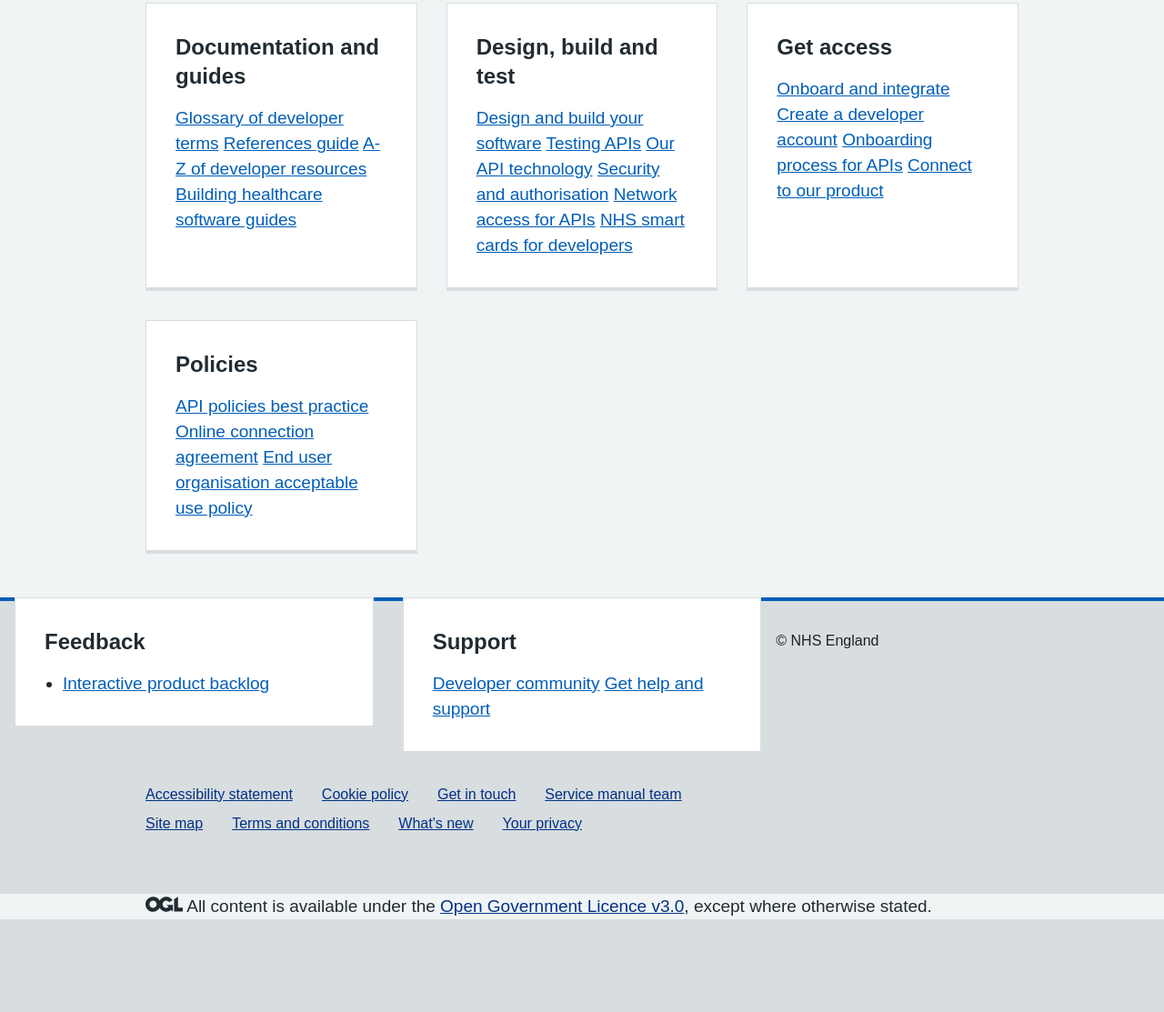
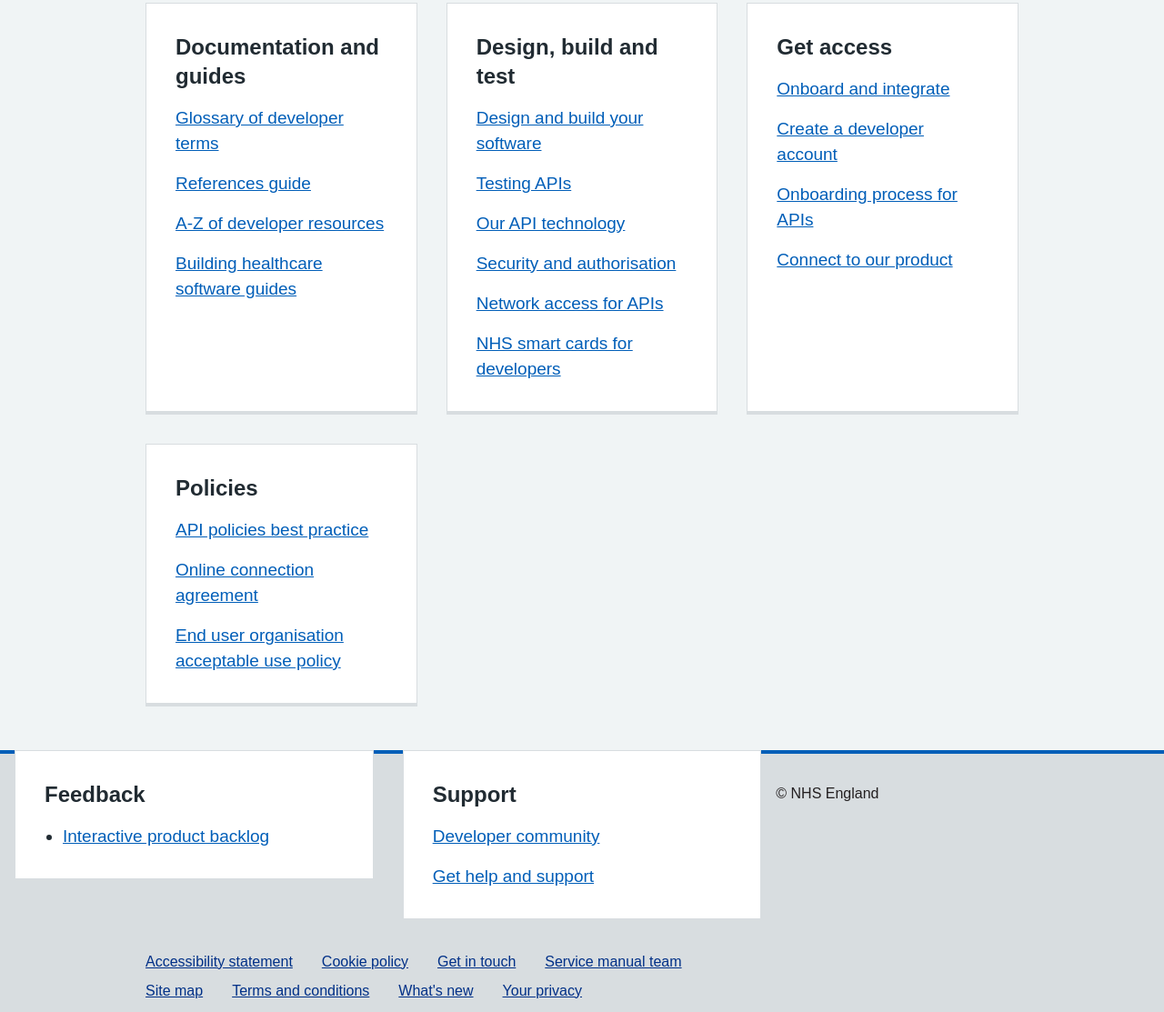
Before and after one commit to jamespallister2/dev-hp, a plain HTML site: page app/views/home.html in a window 1280 px wide. Shown: the part 776-1889 px from the top of the page at 91% size. Before the commit the page ends 1811 px from the top, so only its background shows below. Drawn offline with Linux system fonts and the light colour scheme; a script that the page names is missing; a web font is replaced by a local one.

Commit message:
new metadata

```diff
--- a/app/views/home.html
+++ b/app/views/home.html
@@ -227,9 +227,9 @@
               <h2 class="nhsuk-card__heading nhsuk-heading-m">Documentation and guides</h2>
                <p class="nhsuk-card__description">
 <a href="https://digital.nhs.uk/developer/guides-and-documentation/glossary-of-developer-terms">Glossary of developer terms</a>
-<a href="https://digital.nhs.uk/services/reference-guide">References guide</a>
-<a href="https://digital.nhs.uk/developer/guides-and-documentation/a-to-z-of-developer-resources">A-Z of developer resources</a>
-<a href="https://digital.nhs.uk/developer/guides-and-documentation/building-healthcare-software">Building healthcare software guides</a>
+ <p class="nhsuk-card__description"> <a href="https://digital.nhs.uk/services/reference-guide">References guide</a>
+ <p class="nhsuk-card__description"> <a href="https://digital.nhs.uk/developer/guides-and-documentation/a-to-z-of-developer-resources">A-Z of developer resources</a>
+ <p class="nhsuk-card__description"> <a href="https://digital.nhs.uk/developer/guides-and-documentation/building-healthcare-software">Building healthcare software guides</a>
             </div>
           </div>
         <li class="nhsuk-grid-column-one-third nhsuk-card-group__item">
@@ -238,11 +238,11 @@
               <h2 class="nhsuk-card__heading nhsuk-heading-m">Design, build and test</a></h2>
               <p class="nhsuk-card__description">
   <a href="https://digital.nhs.uk/developer/getting-started">Design and build your software</a>
-  <a href="https://digital.nhs.uk/developer/guides-and-documentation/testing">Testing APIs</a>
-   <a href="https://digital.nhs.uk/developer/guides-and-documentation/our-api-technologies">Our API technology</a>
-   <a href="https://digital.nhs.uk/developer/guides-and-documentation/security-and-authorisation">Security and authorisation</a>
-   <a href="https://digital.nhs.uk/developer/guides-and-documentation/network-access-for-apis">Network access for APIs</a>
-   <a href="https://digital.nhs.uk/services/path-to-live-environments/smartcard-management-in-the-path-to-live-environments">NHS smart cards for developers</a>
+   <p class="nhsuk-card__description"> <a href="https://digital.nhs.uk/developer/guides-and-documentation/testing">Testing APIs</a>
+ <p class="nhsuk-card__description">    <a href="https://digital.nhs.uk/developer/guides-and-documentation/our-api-technologies">Our API technology</a>
+ <p class="nhsuk-card__description">    <a href="https://digital.nhs.uk/developer/guides-and-documentation/security-and-authorisation">Security and authorisation</a>
+ <p class="nhsuk-card__description">    <a href="https://digital.nhs.uk/developer/guides-and-documentation/network-access-for-apis">Network access for APIs</a>
+ <p class="nhsuk-card__description">    <a href="https://digital.nhs.uk/services/path-to-live-environments/smartcard-management-in-the-path-to-live-environments">NHS smart cards for developers</a>
             </div>
           </div>
         </li>
@@ -251,10 +251,10 @@
             <div class="nhsuk-card__content">
               <h2 class="nhsuk-card__heading nhsuk-heading-m">Get access</h2>
 <p class="nhsuk-card__description">
-<a href="https://digital.nhs.uk/developer/getting-started">Onboard and integrate</a>
-<a href="https://developer.api.nhs.uk/register">Create a developer account</a>
-<a href="https://onboarding.prod.api.platform.nhs.uk/Index">Onboarding process for APIs</a>
-<a href="https://digital.nhs.uk/developer/getting-started">Connect to our product</a>
+ <p class="nhsuk-card__description"> <a href="https://digital.nhs.uk/developer/getting-started">Onboard and integrate</a>
+ <p class="nhsuk-card__description"> <a href="https://developer.api.nhs.uk/register">Create a developer account</a>
+ <p class="nhsuk-card__description"> <a href="https://onboarding.prod.api.platform.nhs.uk/Index">Onboarding process for APIs</a>
+ <p class="nhsuk-card__description"> <a href="https://digital.nhs.uk/developer/getting-started">Connect to our product</a>
             </div>
           </div>
         </li>
@@ -263,9 +263,9 @@
             <div class="nhsuk-card__content">
               <h2 class="nhsuk-card__heading nhsuk-heading-m">Policies</h2>
               <p class="nhsuk-card__description">
-<a href="https://digital.nhs.uk/developer/guides-and-documentation/api-policies-and-best-practice">API policies best practice</a>
-<a href="https://digital.nhs.uk/developer/guides-and-documentation/online-connection-agreement">Online connection agreement</a>
-<a href="https://digital.nhs.uk/developer/guides-and-documentation/end-user-organisation-acceptable-use-policy">End user organisation acceptable use policy</a>
+ <p class="nhsuk-card__description"> <a href="https://digital.nhs.uk/developer/guides-and-documentation/api-policies-and-best-practice">API policies best practice</a>
+ <p class="nhsuk-card__description"> <a href="https://digital.nhs.uk/developer/guides-and-documentation/online-connection-agreement">Online connection agreement</a>
+ <p class="nhsuk-card__description"> <a href="https://digital.nhs.uk/developer/guides-and-documentation/end-user-organisation-acceptable-use-policy">End user organisation acceptable use policy</a>
     </ul>
             </div>
           </div>
@@ -275,7 +275,7 @@
             <div class="nhsuk-card__content">
               <h2 class="nhsuk-card__heading nhsuk-heading-m">Feedback</h2>
               <p class="nhsuk-card__description"><ul>
-        <li><a href="https://nhs-digital-api-management.featureupvote.com/?tag=platform-phase-3">Interactive product backlog</a></li>
+ <p class="nhsuk-card__description">         <li><a href="https://nhs-digital-api-management.featureupvote.com/?tag=platform-phase-3">Interactive product backlog</a></li>
     </ul>
         </li>
         <li class="nhsuk-grid-column-one-third nhsuk-card-group__item">
@@ -283,8 +283,8 @@
             <div class="nhsuk-card__content">
               <h2 class="nhsuk-card__heading nhsuk-heading-m">Support</h2>
               <p class="nhsuk-card__description">
-<a href="https://developer.community.nhs.uk">Developer community</a>
-<a href="https://digital.nhs.uk/developer/help-and-support">Get help and support</a>
+ <p class="nhsuk-card__description"> <a href="https://developer.community.nhs.uk">Developer community</a>
+ <p class="nhsuk-card__description"> <a href="https://digital.nhs.uk/developer/help-and-support">Get help and support</a>
     </ul>
             </div>
           </div>
```
